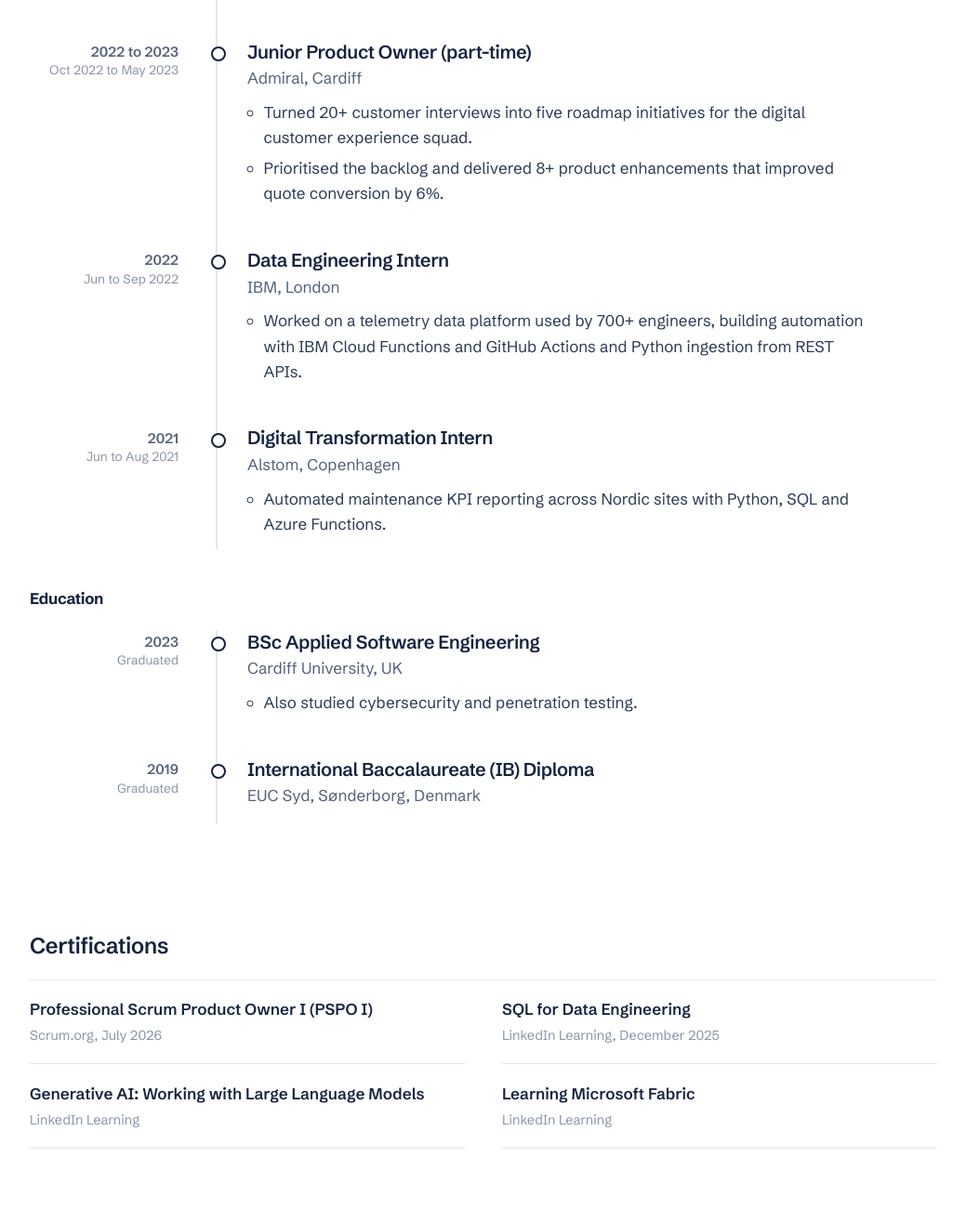
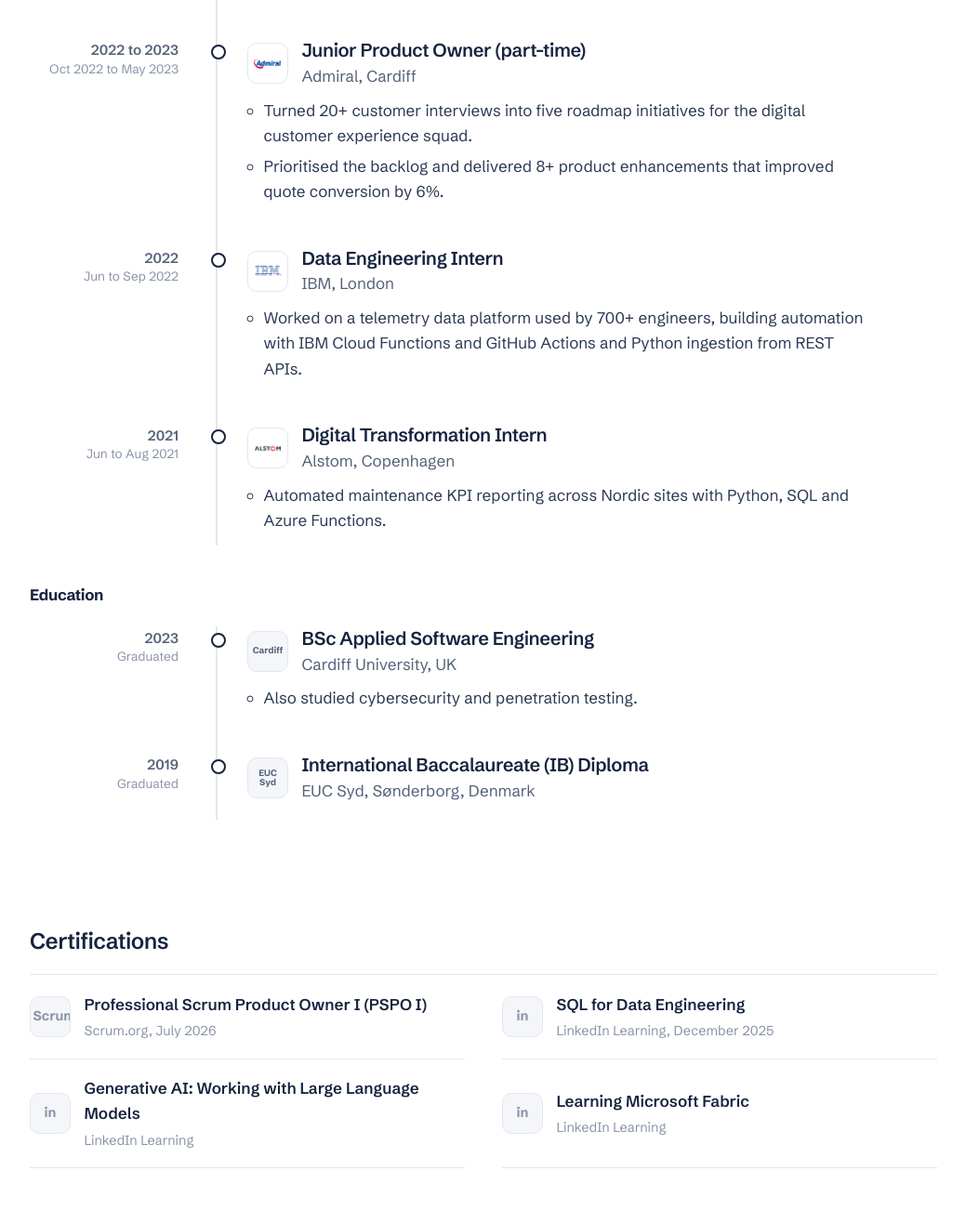
Before and after one commit to mahrukhzulfiqar/mahrukhzulfiqar.github.io, a plain HTML site: page index.html in a window 1280 px wide. Shown: the part 1401-2717 px from the top of the page at 93% size, without its empty margins (120-1159 px from the left). Drawn offline with Linux system fonts and the light colour scheme.

Commit message:
Company badges and logo slots; 50+ participants; smaller boxes

```diff
--- a/index.html
+++ b/index.html
@@ -8,7 +8,7 @@
 <link rel="preconnect" href="https://fonts.googleapis.com">
 <link rel="preconnect" href="https://fonts.gstatic.com" crossorigin>
 <link href="https://fonts.googleapis.com/css2?family=Schibsted+Grotesk:wght@400;500;600;700&display=swap" rel="stylesheet">
-<link rel="stylesheet" href="style.css?v=9">
+<link rel="stylesheet" href="style.css?v=10">
 </head>
 <body>
 <div class="wrap">
@@ -47,40 +47,40 @@
     <li class="now">
       <div class="when">2026<span>Jan 2026 onwards</span></div>
       <div class="what">
-        <h3>Product Manager</h3>
-        <p class="org">The LEGO Group, Billund</p>
+        <div class="role-head"><span class="logo" aria-hidden="true"><img src="img/logos/lego.png" alt="" onerror="this.remove()"><span class="logo-txt">LEGO</span></span><div><h3>Product Manager</h3>
+        <p class="org">The LEGO Group, Billund</p></div></div>
         <ul><li>Led cross-functional delivery of a global investment-planning platform with a team of eight data engineers and Deloitte consultants.</li><li>Replaced a fragmented, multi-source planning process with one automated platform, adopted by 2,500+ users across LEGO's global markets.</li><li>Ran discovery and feedback sessions that reprioritised 5 of 10 initial roadmap initiatives, avoiding an estimated 300 hours of misdirected engineering work.</li><li>Negotiated scope and pricing with Deloitte, cutting the proposed contract cost by 25% and the timeline by six weeks.</li></ul>
       </div>
     </li>
     <li>
       <div class="when">2023 to 2025<span>Jul 2023 to Dec 2025</span></div>
       <div class="what">
-        <h3>Data Engineer</h3>
-        <p class="org">The LEGO Group, Billund</p>
+        <div class="role-head"><span class="logo" aria-hidden="true"><img src="img/logos/lego.png" alt="" onerror="this.remove()"><span class="logo-txt">LEGO</span></span><div><h3>Data Engineer</h3>
+        <p class="org">The LEGO Group, Billund</p></div></div>
         <p class="note">De facto Product Manager for my own initiatives from January 2024.</p><ul><li>Scoped and shipped LEGO's internal AI assistant (retrieval-augmented) end to end, validated at 85% answer accuracy before rollout and cutting repeated onboarding questions by 40%.</li><li>Led delivery of ELT pipelines and data models on AWS, Azure and Databricks for an ESG and energy-reporting platform, cutting pipeline failures by 34%.</li><li>Led pipeline delivery for an HR analytics platform, cutting report turnaround from two weeks to two days.</li></ul>
       </div>
     </li>
     <li>
       <div class="when">2022 to 2023<span>Oct 2022 to May 2023</span></div>
       <div class="what">
-        <h3>Junior Product Owner (part-time)</h3>
-        <p class="org">Admiral, Cardiff</p>
+        <div class="role-head"><span class="logo" aria-hidden="true"><img src="img/logos/admiral.png" alt="" onerror="this.remove()"><span class="logo-txt">Admiral</span></span><div><h3>Junior Product Owner (part-time)</h3>
+        <p class="org">Admiral, Cardiff</p></div></div>
         <ul><li>Turned 20+ customer interviews into five roadmap initiatives for the digital customer experience squad.</li><li>Prioritised the backlog and delivered 8+ product enhancements that improved quote conversion by 6%.</li></ul>
       </div>
     </li>
     <li>
       <div class="when">2022<span>Jun to Sep 2022</span></div>
       <div class="what">
-        <h3>Data Engineering Intern</h3>
-        <p class="org">IBM, London</p>
+        <div class="role-head"><span class="logo" aria-hidden="true"><img src="img/logos/ibm.png" alt="" onerror="this.remove()"><span class="logo-txt">IBM</span></span><div><h3>Data Engineering Intern</h3>
+        <p class="org">IBM, London</p></div></div>
         <ul><li>Worked on a telemetry data platform used by 700+ engineers, building automation with IBM Cloud Functions and GitHub Actions and Python ingestion from REST APIs.</li></ul>
       </div>
     </li>
     <li>
       <div class="when">2021<span>Jun to Aug 2021</span></div>
       <div class="what">
-        <h3>Digital Transformation Intern</h3>
-        <p class="org">Alstom, Copenhagen</p>
+        <div class="role-head"><span class="logo" aria-hidden="true"><img src="img/logos/alstom.png" alt="" onerror="this.remove()"><span class="logo-txt">Alstom</span></span><div><h3>Digital Transformation Intern</h3>
+        <p class="org">Alstom, Copenhagen</p></div></div>
         <ul><li>Automated maintenance KPI reporting across Nordic sites with Python, SQL and Azure Functions.</li></ul>
       </div>
     </li>
@@ -90,16 +90,16 @@
     <li>
       <div class="when">2023<span>Graduated</span></div>
       <div class="what">
-        <h3>BSc Applied Software Engineering</h3>
-        <p class="org">Cardiff University, UK</p>
+        <div class="role-head"><span class="logo" aria-hidden="true"><img src="img/logos/cardiff.png" alt="" onerror="this.remove()"><span class="logo-txt">Cardiff</span></span><div><h3>BSc Applied Software Engineering</h3>
+        <p class="org">Cardiff University, UK</p></div></div>
         <ul><li>Also studied cybersecurity and penetration testing.</li></ul>
       </div>
     </li>
     <li>
       <div class="when">2019<span>Graduated</span></div>
       <div class="what">
-        <h3>International Baccalaureate (IB) Diploma</h3>
-        <p class="org">EUC Syd, Sønderborg, Denmark</p>
+        <div class="role-head"><span class="logo" aria-hidden="true"><img src="img/logos/eucsyd.png" alt="" onerror="this.remove()"><span class="logo-txt">EUC Syd</span></span><div><h3>International Baccalaureate (IB) Diploma</h3>
+        <p class="org">EUC Syd, Sønderborg, Denmark</p></div></div>
       </div>
     </li>
   </ol>
@@ -108,10 +108,10 @@
 <section id="certifications" aria-labelledby="cert-h">
   <div class="section-title"><h2 id="cert-h">Certifications</h2></div>
   <ul class="certs">
-    <li><strong>Professional Scrum Product Owner I (PSPO I)</strong><span>Scrum.org, July 2026</span></li>
-    <li><strong>SQL for Data Engineering</strong><span>LinkedIn Learning, December 2025</span></li>
-    <li><strong>Generative AI: Working with Large Language Models</strong><span>LinkedIn Learning</span></li>
-    <li><strong>Learning Microsoft Fabric</strong><span>LinkedIn Learning</span></li>
+    <li><span class="logo" aria-hidden="true"><img src="img/logos/scrumorg.png" alt="" onerror="this.remove()"><span class="logo-txt">Scrum</span></span><div><strong>Professional Scrum Product Owner I (PSPO I)</strong><span>Scrum.org, July 2026</span></div></li>
+    <li><span class="logo" aria-hidden="true"><img src="img/logos/linkedin-learning.png" alt="" onerror="this.remove()"><span class="logo-txt">in</span></span><div><strong>SQL for Data Engineering</strong><span>LinkedIn Learning, December 2025</span></div></li>
+    <li><span class="logo" aria-hidden="true"><img src="img/logos/linkedin-learning.png" alt="" onerror="this.remove()"><span class="logo-txt">in</span></span><div><strong>Generative AI: Working with Large Language Models</strong><span>LinkedIn Learning</span></div></li>
+    <li><span class="logo" aria-hidden="true"><img src="img/logos/linkedin-learning.png" alt="" onerror="this.remove()"><span class="logo-txt">in</span></span><div><strong>Learning Microsoft Fabric</strong><span>LinkedIn Learning</span></div></li>
   </ul>
 </section>
 
--- a/style.css
+++ b/style.css
@@ -254,3 +254,11 @@ section[id] { scroll-margin-top: 1rem; }
 .earlier p { font-size: 0.95rem; margin-bottom: 0.75rem; }
 .earlier-go { font-size: 0.95rem; }
 .earlier-art { gap: 0.6rem; max-width: 26rem; justify-self: end; }
+
+/* company badges / logos */
+.role-head { display: flex; gap: 0.9rem; align-items: center; margin-bottom: 0.6rem; }
+.role-head .org { margin: 0.05rem 0 0; }
+.logo { position: relative; flex: none; width: 2.75rem; height: 2.75rem; border-radius: 10px; background: var(--tint); border: 1px solid var(--line); display: grid; place-items: center; overflow: hidden; }
+.logo img { position: absolute; inset: 0; width: 100%; height: 100%; object-fit: contain; padding: 0.3rem; background: #fff; }
+.logo-txt { font-size: 0.6rem; font-weight: 700; color: var(--ink-soft); text-align: center; line-height: 1.1; padding: 0 0.15rem; }
+.certs li { display: flex; gap: 0.9rem; align-items: center; }
```
Also changed, not shown: about.html (+1 -1 lines), engineering.html (+1 -1 lines), gridwise.html (+1 -1 lines), workshops.html (+1 -1 lines), img/logos/README.txt (added), img/logos/admiral.png (added), img/logos/alstom.png (added), img/logos/ibm.png (added), img/logos/lego.png (added).
